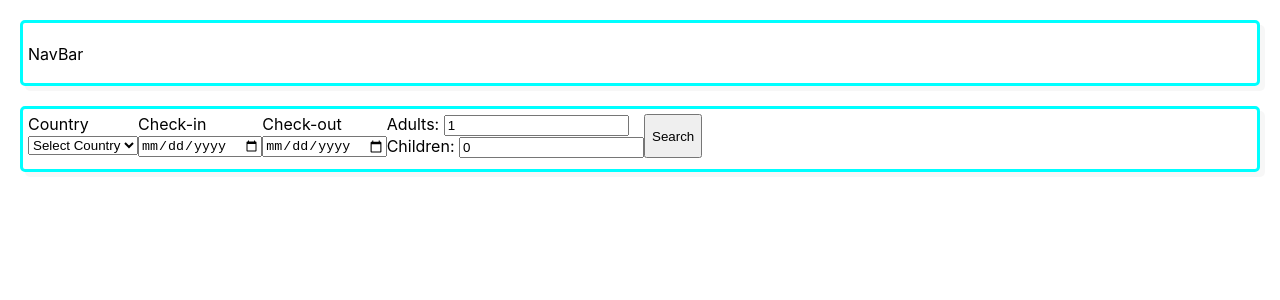
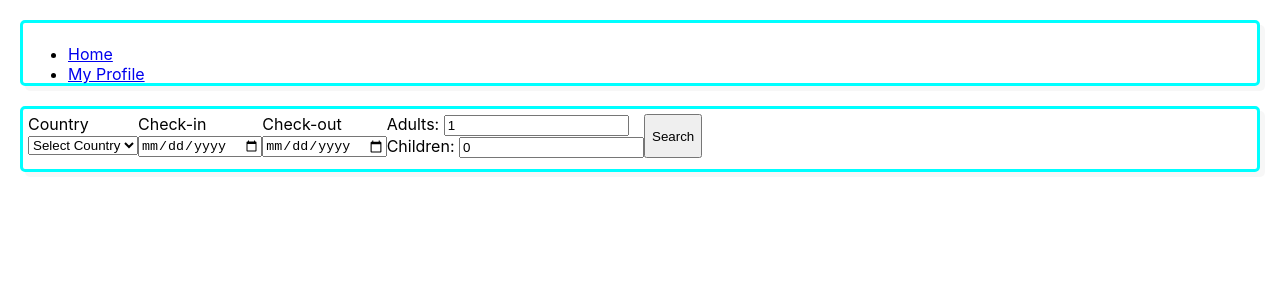
Before and after one commit to dephrase/hotel_booking_app, a React (Create React App) app in the folder hotel_booking_frontend/: page / in a window 1280 px wide. Shown: the top 300 px of the page. Built offline with nearby package versions, Linux system fonts and the light colour scheme.

Commit message:
Adding router and new page for hotelInfo

```diff
--- a/hotel_booking_frontend/src/App.js
+++ b/hotel_booking_frontend/src/App.js
@@ -1,9 +1,20 @@
 import './App.css';
 import MainContainer from './containers/MainContainer';
+import HotelInfo from './components/HotelInfo';
+import { BrowserRouter as Router, Route, Switch } from "react-router-dom";
+import NavBar from './components/NavBar';
 
 function App() {
+
+
   return (
-    <MainContainer/>
+    <Router>
+      <>
+        <NavBar/>
+        <Route exact path="/" component={MainContainer} />
+        <Route path="/hotel_info" component={HotelInfo} />
+      </>
+    </Router>
   );
 }
 
--- a/hotel_booking_frontend/src/components/HotelInfo.js
+++ b/hotel_booking_frontend/src/components/HotelInfo.js
@@ -1,8 +1,22 @@
+import { useEffect, useState } from "react";
 
 
-const HotelInfo = () => {
+const HotelInfo = ({hotel}) => {
 
-    return <p>Hotel Info Component</p>
+    const [hotelInformation, setHotelInformation] = useState(null)
+
+    useEffect(() => {
+        if(hotel){
+            setHotelInformation(hotel)
+        }
+    }, [])
+
+    return(
+        <>
+            {hotel ? <p>{hotelInformation.name}</p> : <p>Loading...</p>}
+        </>
+    )
+
 
 
 }
--- a/hotel_booking_frontend/src/components/NavBar.js
+++ b/hotel_booking_frontend/src/components/NavBar.js
@@ -1,9 +1,18 @@
+import { Link } from "react-router-dom"
+
 const NavBar = () => {
 
     return(
         <>
         <div className="navbar_container">
-            <p>NavBar</p>
+            <ul>
+                <li>
+                    <Link to="/">Home</Link>
+                </li>
+                <li>
+                    <Link to="/my_profile">My Profile</Link>
+                </li>
+            </ul>
         </div>
         </>
     )
--- a/hotel_booking_frontend/src/containers/HotelContainer.js
+++ b/hotel_booking_frontend/src/containers/HotelContainer.js
@@ -1,4 +1,6 @@
 import { useState, useEffect } from "react";
+import { Link } from "react-router-dom";
+import HotelInfo from "../components/HotelInfo";
 
 const HotelContainer = ({bookingInfo}) => {
 
@@ -34,7 +36,7 @@ const HotelContainer = ({bookingInfo}) => {
                     <p>{hotel.ratePlan.price.fullyBundledPricePerStay}</p>
                     <p>{hotel.ratePlan.price.info}: {hotel.ratePlan.price.current}</p>
                     <p>destinationID: {hotel.destinationId}</p>
-                    <button>Book Now</button>
+                    <Link to="/hotel_info" hotel={hotel}><button>Book Now</button></Link>
                 </div>
                 hotelDivs.push(hotelDiv)
                 index++;
--- a/hotel_booking_frontend/src/containers/MainContainer.js
+++ b/hotel_booking_frontend/src/containers/MainContainer.js
@@ -17,7 +17,6 @@ const MainContainer = () => {
 
     return (
         <>
-        <NavBar/>
         <SearchBar setBookingInfo={setBookingInfo}/>
         {renderHotels()}
         </>
```
